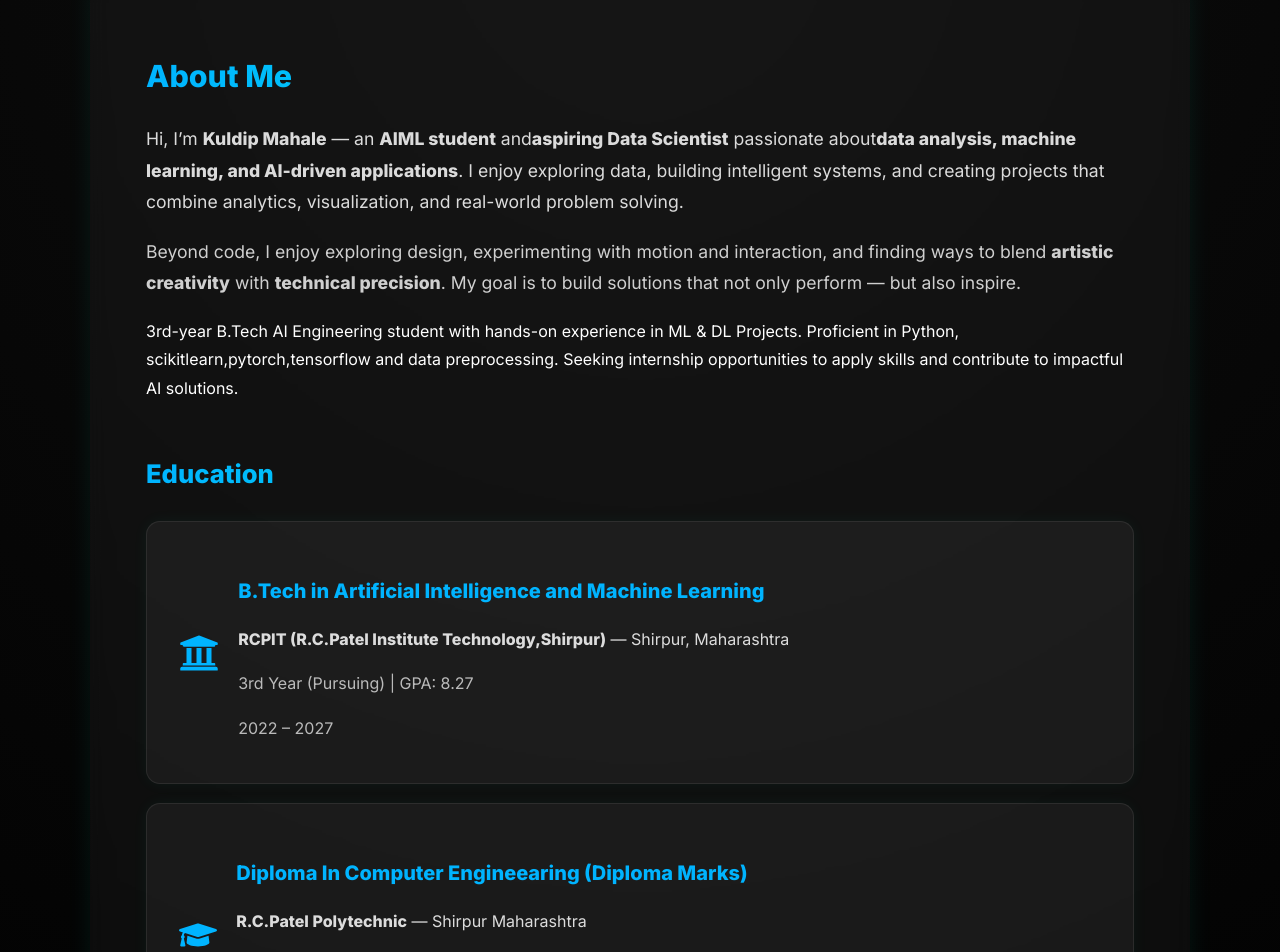
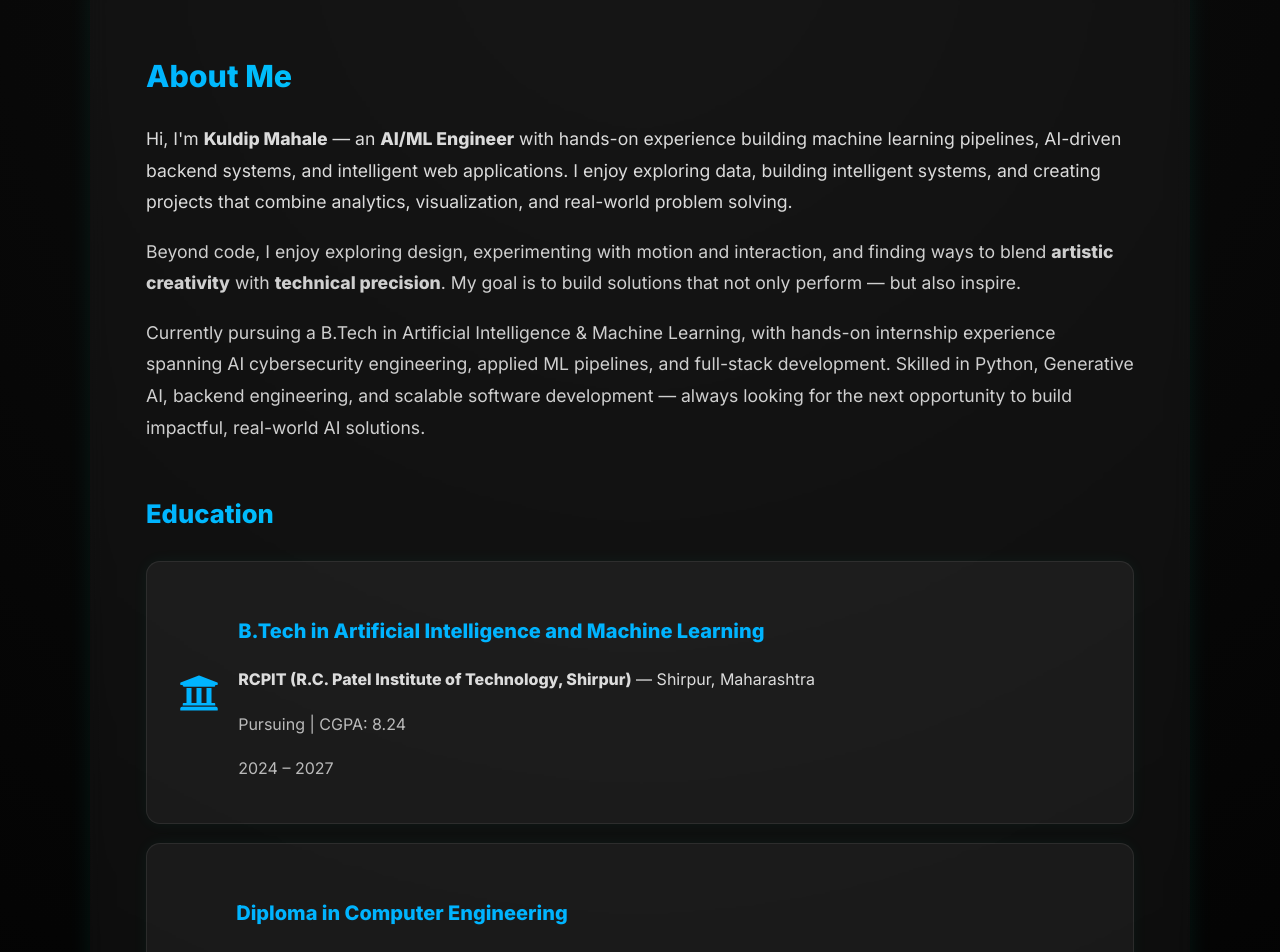
Before and after one commit to Kuldip8975/Kuldip_Portfolio, a React (Vite) app: page /about in a window 1280 px wide. Shown: the part 160-1112 px from the top of the page. Built offline with nearby package versions, Linux system fonts and the light colour scheme; the HTML template or start-up script is replaced by a standard one.

Commit message:
update new changes

```diff
--- a/src/pages/About.jsx
+++ b/src/pages/About.jsx
@@ -56,15 +56,21 @@ const AboutMe = () => {
             marginBottom: "1rem",
           }}
         >
-          Hi, I’m <strong>Kuldip Mahale</strong> — an <strong>AIML student</strong> and
-<strong>aspiring Data Scientist</strong> passionate about
-<strong>data analysis, machine learning, and AI-driven applications</strong>.
-I enjoy exploring data, building intelligent systems, and creating projects
-that combine analytics, visualization, and real-world problem solving.
-
+          Hi, I'm <strong>Kuldip Mahale</strong> — an{" "}
+          <strong>AI/ML Engineer</strong> with hands-on experience building
+          machine learning pipelines, AI-driven backend systems, and
+          intelligent web applications. I enjoy exploring data, building
+          intelligent systems, and creating projects that combine analytics,
+          visualization, and real-world problem solving.
         </p>
 
-        <p style={{ fontSize: "1.1rem", color: "rgba(255,255,255,0.8)" }}>
+        <p
+          style={{
+            fontSize: "1.1rem",
+            color: "rgba(255,255,255,0.8)",
+            marginBottom: "1rem",
+          }}
+        >
           Beyond code, I enjoy exploring design, experimenting with motion and
           interaction, and finding ways to blend{" "}
           <strong>artistic creativity</strong> with{" "}
@@ -72,9 +78,13 @@ that combine analytics, visualization, and real-world problem solving.
           that not only perform — but also inspire.
         </p>
 
-        <p>
-            3rd-year B.Tech AI Engineering student with hands-on experience in ML & DL Projects. Proficient in Python, scikitlearn,pytorch,tensorflow and data preprocessing. Seeking internship opportunities to apply skills and contribute to
-            impactful AI solutions.
+        <p style={{ fontSize: "1.1rem", color: "rgba(255,255,255,0.8)" }}>
+          Currently pursuing a B.Tech in Artificial Intelligence & Machine
+          Learning, with hands-on internship experience spanning AI
+          cybersecurity engineering, applied ML pipelines, and full-stack
+          development. Skilled in Python, Generative AI, backend engineering,
+          and scalable software development — always looking for the next
+          opportunity to build impactful, real-world AI solutions.
         </p>
 
         {/* --- Education Section --- */}
@@ -139,13 +149,13 @@ that combine analytics, visualization, and real-world problem solving.
                     marginBottom: "0.2rem",
                   }}
                 >
-                  <strong>RCPIT (R.C.Patel Institute Technology,Shirpur)</strong> — Shirpur,
-                  Maharashtra
+                  <strong>RCPIT (R.C. Patel Institute of Technology, Shirpur)</strong>{" "}
+                  — Shirpur, Maharashtra
                 </p>
                 <p style={{ color: "rgba(255,255,255,0.7)" }}>
-                  3rd Year (Pursuing) | GPA: 8.27
+                  Pursuing | CGPA: 8.24
                 </p>
-                <p style={{ color: "rgba(255,255,255,0.7)" }}>2022 – 2027</p>
+                <p style={{ color: "rgba(255,255,255,0.7)" }}>2024 – 2027</p>
               </div>
             </motion.div>
 
@@ -176,7 +186,7 @@ that combine analytics, visualization, and real-world problem solving.
                     fontSize: "1.25rem",
                   }}
                 >
-                  Diploma In Computer Engineearing (Diploma Marks)
+                  Diploma in Computer Engineering
                 </h4>
                 <p
                   style={{
@@ -184,13 +194,12 @@ that combine analytics, visualization, and real-world problem solving.
                     marginBottom: "0.2rem",
                   }}
                 >
-                  <strong>R.C.Patel Polytechnic</strong> — Shirpur
-                  Maharashtra
+                  <strong>R.C. Patel Polytechnic</strong> — Shirpur, Maharashtra
                 </p>
                 <p style={{ color: "rgba(255,255,255,0.7)" }}>
-                  MSBTE | Percentage: 84.06%
+                  MSBTE | Percentage: 86.71%
                 </p>
-                <p style={{ color: "rgba(255,255,255,0.7)" }}>Completed in 2023</p>
+                <p style={{ color: "rgba(255,255,255,0.7)" }}>2021 – 2023</p>
               </div>
             </motion.div>
 
@@ -229,8 +238,8 @@ that combine analytics, visualization, and real-world problem solving.
                     marginBottom: "0.2rem",
                   }}
                 >
-                  <strong>Ekatmata Madymik Vidyalay High School</strong> — Shahapur,
-                  Maharashtra
+                  <strong>Ekatmata Madymik Vidyalay High School</strong> —
+                  Shahapur, Maharashtra
                 </p>
                 <p style={{ color: "rgba(255,255,255,0.7)" }}>
                   Maharashtra Secondary Board | Percentage: 84%
```
